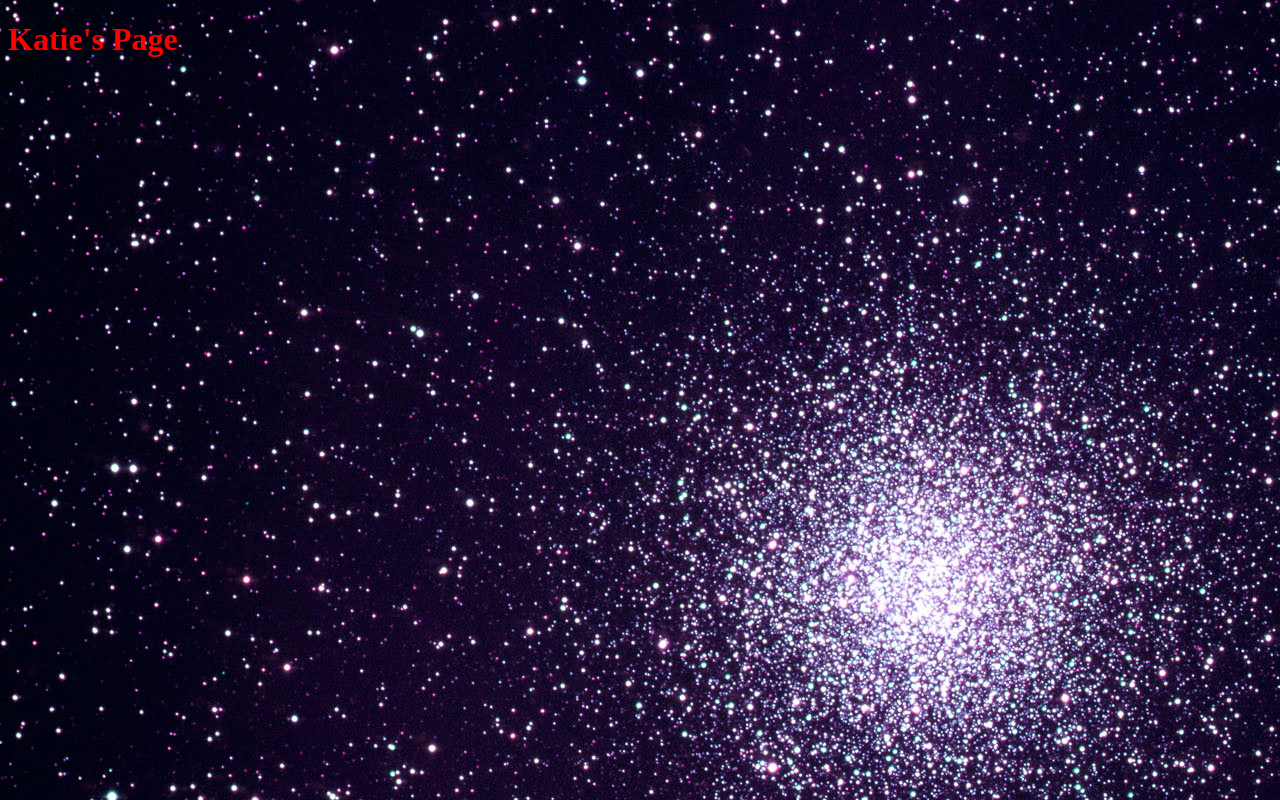
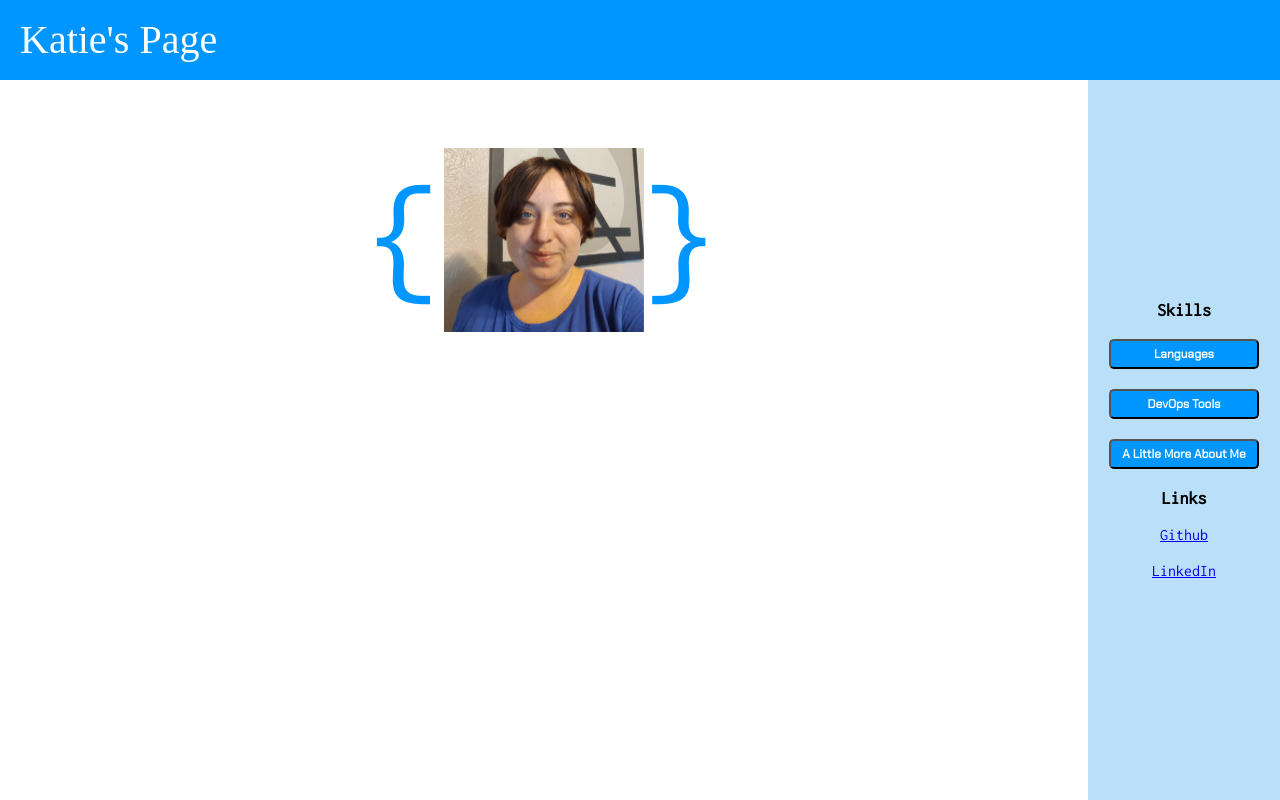
Before and after one commit to KatieDeMet/first-deployment, a website: page client/index.html in a window 1280 px wide. Drawn offline with nearby package versions, Linux system fonts and the light colour scheme; a web font is replaced by a local one.

Commit message:
basic design

```diff
--- a/client/index.html
+++ b/client/index.html
@@ -5,9 +5,37 @@
     <meta http-equiv="X-UA-Compatible" content="IE=edge">
     <meta name="viewport" content="width=device-width, initial-scale=1.0">
     <title>About Me</title>
+    <link rel="stylesheet" href="reset.css">
     <link rel="stylesheet" href="style.css">
+    <link rel="stylesheet" href="https://fonts.googleapis.com/css?family=Inconsolata&effect=3d">
+    <link rel="stylesheet" href="https://fonts.googleapis.com/css?family=Azeret+Mono">
+    <link rel="stylesheet" href="https://fonts.googleapis.com/css?family=Chakra+Petch">
 </head>
 <body>
-    <h1>Katie's Page</h1>
+    <header>
+        <h1>Katie's Page</h1>
+    </header>
+    <main>
+        <section id ="mainContent">
+            <div id="imgContainer">
+               <p class="blueBraces">{</p>
+                <img src="assets/self.jpg" id="mePic">
+                <p class="blueBraces">}</p>
+            </div>
+            <div id="displayContainer">
+            </div>
+        </section>
+        <aside id="buttonContainer">
+            <h2>Skills</h2>
+            <button class="myButton" id="langButton">Languages</button>
+            <button class="myButton" id="devButton">DevOps Tools</button>
+            <button class="myButton" id="infoButton">A Little More About Me</button>
+            <h2>Links</h2>
+            <a href="https://github.com/KatieDeMet">Github</a>
+            <a href="https://www.linkedin.com/in/katie-demet-442b5b20b/">LinkedIn</a>
+        </aside>
+    </main>
+    <script src="https://unpkg.com/axios/dist/axios.min.js"></script>
+    <script src="./index.js" defer></script>
 </body>
 </html>
--- /dev/null
+++ b/client/index.js
@@ -0,0 +1,48 @@
+const buttons = document.querySelectorAll('.myButton')
+const langButton = document.getElementById('langButton')
+const devButton = document.getElementById('devButton')
+const infoButton = document.getElementById('infoButton')
+const displayContainer = document.getElementById('displayContainer')
+
+
+const displayText = (event) => {
+    let id = event.target.id
+    displayContainer.innerHTML = ``
+    if(id === 'langButton') {
+        axios.get('http://localhost:7272/katie/languages')
+            .then(res => {
+                let newPara = document.createElement('p')
+                newPara.innerHTML = res.data
+                newPara.classList.add("buttonPara")
+                displayContainer.appendChild(newPara)
+            })
+            .catch(err => console.log(err))
+    } else if (id === 'devButton') {
+        axios.get('http://localhost:7272/katie/devops')
+            .then(res => {
+                let newPara = document.createElement('p')
+                newPara.innerHTML = res.data
+                newPara.classList.add("buttonPara")
+                displayContainer.appendChild(newPara)
+            })
+            .catch(err => console.log(err))
+    } else if(id === 'infoButton') {
+        axios.get('http://localhost:7272/katie/more')
+            .then(res => {
+                let newPara = document.createElement('p')
+                newPara.innerHTML = res.data
+                newPara.classList.add("buttonPara")
+                displayContainer.appendChild(newPara)
+            })
+            .catch(err => console.log(err))
+    } else {
+        alert("Something went wrong")
+    }
+}
+
+langButton.addEventListener('click', displayText)
+devButton.addEventListener('click', displayText)
+infoButton.addEventListener('click', displayText)
+// for (let i = 0; i < buttons.length; i++) {
+//     buttons[i].addEventListener('click', displayText);
+// }
--- /dev/null
+++ b/client/reset.css
@@ -0,0 +1,48 @@
+/* http://meyerweb.com/eric/tools/css/reset/
+   v2.0 | 20110126
+   License: none (public domain)
+*/
+
+html, body, div, span, applet, object, iframe,
+h1, h2, h3, h4, h5, h6, p, blockquote, pre,
+a, abbr, acronym, address, big, cite, code,
+del, dfn, em, img, ins, kbd, q, s, samp,
+small, strike, strong, sub, sup, tt, var,
+b, u, i, center,
+dl, dt, dd, ol, ul, li,
+fieldset, form, label, legend,
+table, caption, tbody, tfoot, thead, tr, th, td,
+article, aside, canvas, details, embed,
+figure, figcaption, footer, header, hgroup,
+menu, nav, output, ruby, section, summary,
+time, mark, audio, video {
+	margin: 0;
+	padding: 0;
+	border: 0;
+	font-size: 100%;
+	font: inherit;
+	vertical-align: baseline;
+}
+/* HTML5 display-role reset for older browsers */
+article, aside, details, figcaption, figure,
+footer, header, hgroup, menu, nav, section {
+	display: block;
+}
+body {
+	line-height: 1;
+}
+ol, ul {
+	list-style: none;
+}
+blockquote, q {
+	quotes: none;
+}
+blockquote:before, blockquote:after,
+q:before, q:after {
+	content: '';
+	content: none;
+}
+table {
+	border-collapse: collapse;
+	border-spacing: 0;
+}
--- a/client/style.css
+++ b/client/style.css
@@ -1,7 +1,97 @@
-h1 {
-    color: red;
+body {
+    background-color: #fff;
+    box-sizing: border-box;
+    font-family: Inconsolata;
 }
 
-body {
-    background-image: url("./assets/purple.jpg");
+header {
+    background-color: #0096FF;
+    width: 100%;
+    height: 10vh;
+    display: flex;
+    align-items: center;
 }
+
+h1 {
+    font-size: 5vh;
+    padding-left: 20px;
+    color: #fff;
+    font-family: 'Azeret Mono';
+}
+
+h2 {
+    font-size: 18px;
+    padding: 10px;
+    font-weight: bold;
+}
+
+main {
+    display: flex;
+    justify-content: space-between;
+    align-items: center;
+    width: 100vw;
+    height: 90vh;
+}
+/* Layout breaks when width < 1024 */
+
+#mainContent {
+    width: 85vw;
+    height: 90vh;
+    display: flex;
+    flex-direction: column;
+}
+
+#imgContainer {
+    width: 85vw;
+    height: 40vh;
+    display: flex;
+    align-items: center;
+    justify-content: center;
+}
+
+.blueBraces {
+    font-size: 150px;
+    color: #0096FF
+}
+
+#displayContainer {
+    width: 85vw;
+    height: 50vh;
+    display: flex;
+    align-items: center;
+}
+
+.buttonPara {
+    padding: 20px;
+}
+
+#mePic {
+    width: 200px;
+    height: auto;
+}
+
+#buttonContainer {
+    width: 15vw;
+    height: 90vh;
+    background-color: #BADFF9;
+    display: flex;
+    flex-flow: column;
+    justify-content: center;
+    align-items: center;
+}
+
+.myButton {
+    background-color: #0096FF;
+    color: #fff;
+    font-size: 12px;
+    font-weight: bold;
+    margin: 10px;
+    padding: 5px;
+    width: 150px;
+    border-radius: 5px;
+    font-family: 'Chakra Petch';
+}
+
+a {
+    margin: 10px;
+}
--- a/package.json
+++ b/package.json
@@ -11,6 +11,8 @@
   "author": "",
   "license": "ISC",
   "dependencies": {
+    "axios": "^0.21.1",
+    "cors": "^2.8.5",
     "express": "^4.17.1"
   }
 }
```
Also changed, not shown: server/controller.js (added, +15 -0 lines), server/main.js (+11 -4 lines), client/assets/blueUniverse.jpg (added), client/assets/fairyMe.jpg (added), client/assets/me.jpg (added), client/assets/meRainbow.jpg (added), client/assets/originalself.jpg (added), client/assets/self.jpg (added), client/assets/selfPurpleBG.png (added), 1 other file.
